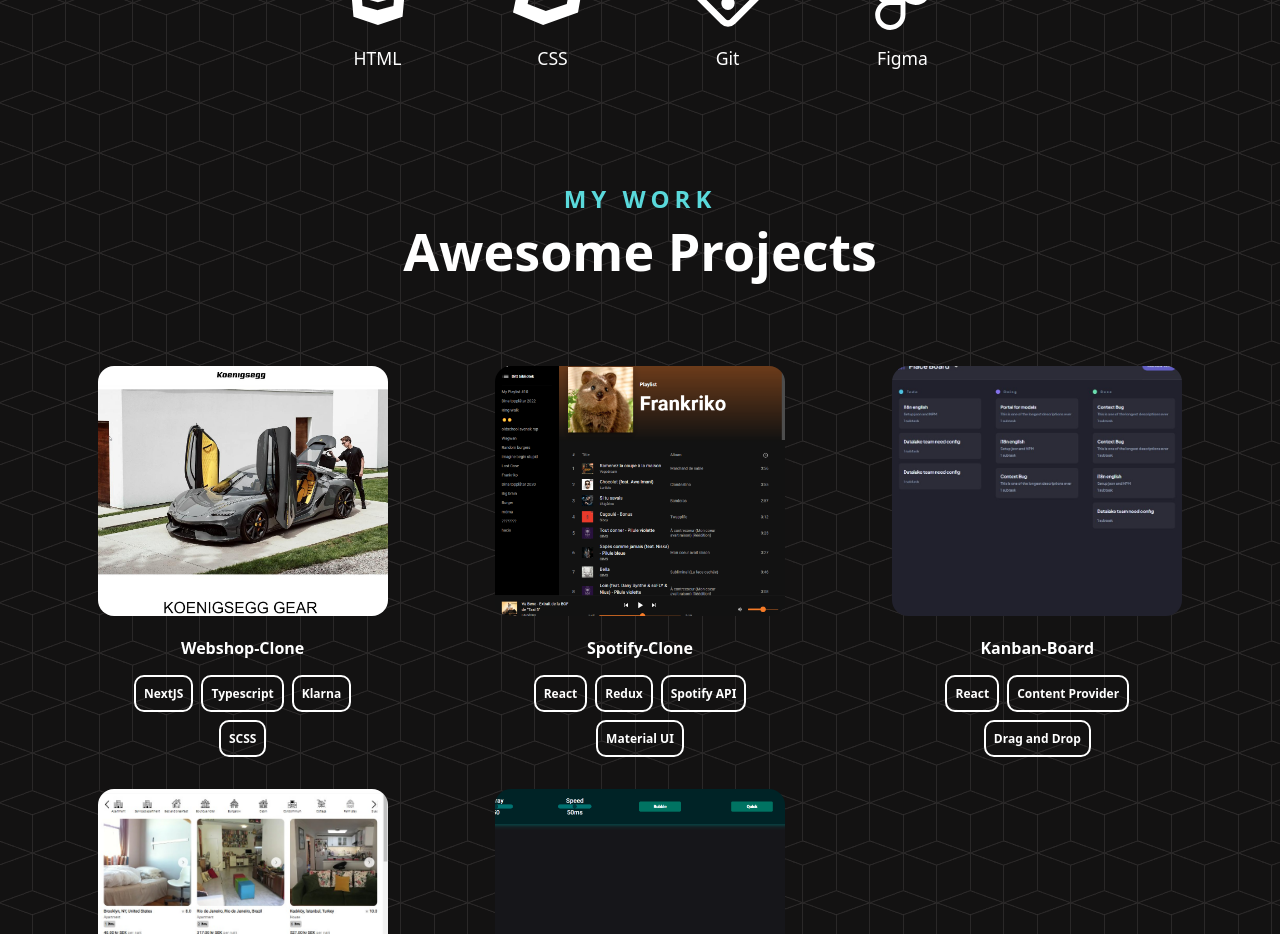
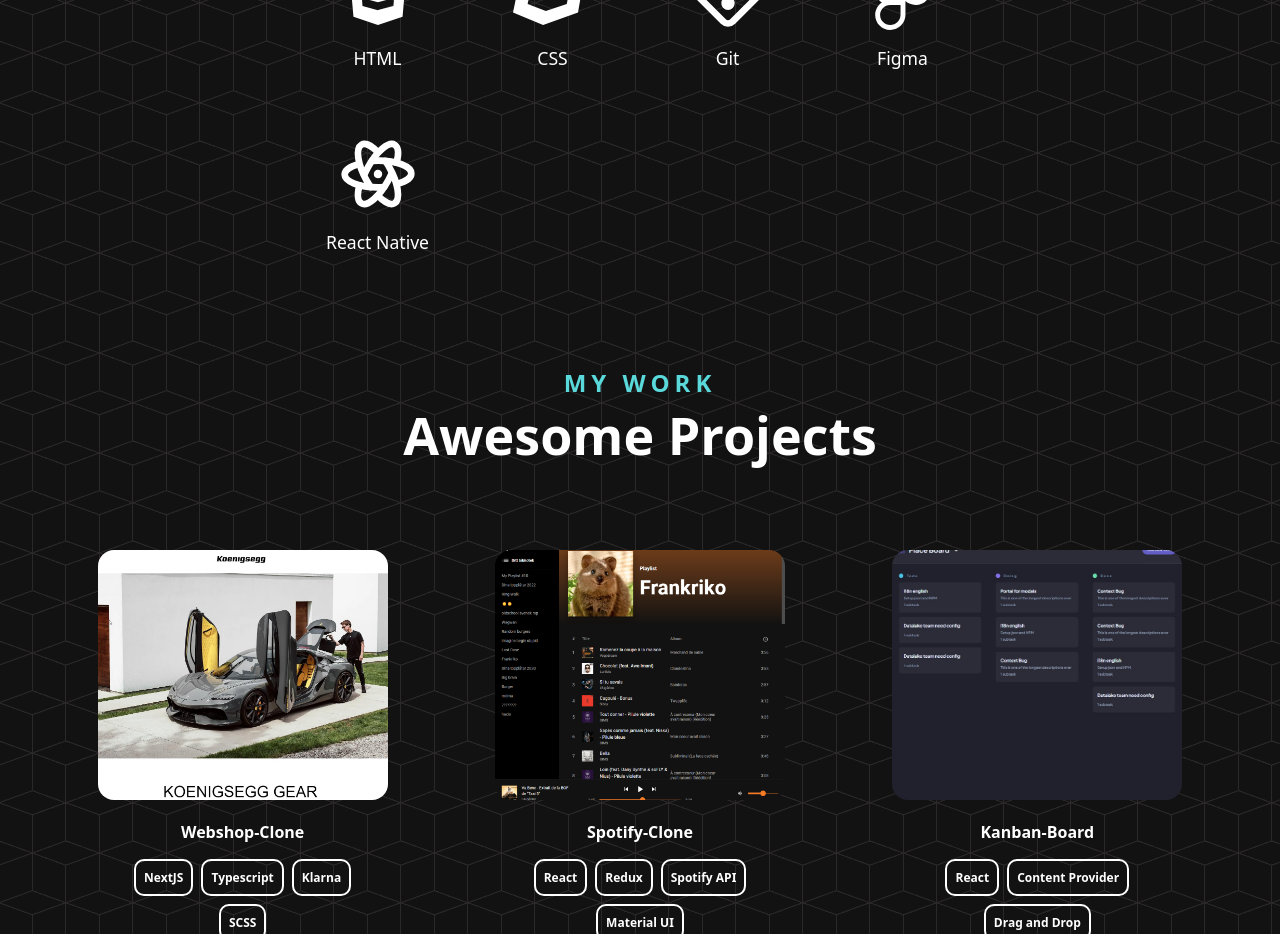
Before and after one commit to Haco11/Portfolio-React, a React (Create React App) app: page / in a window 1280 px wide. Shown: the part 1460-2394 px from the top of the page. Built offline with nearby package versions, Linux system fonts and the light colour scheme.

Commit message:
Added React Native icon to the icons list

```diff
--- a/src/data.js
+++ b/src/data.js
@@ -17,6 +17,7 @@
   TbBrandGit,
   TbBrandRedux,
   TbBrandMongodb,
+  TbBrandReactNative
 } from "react-icons/tb";
 
 import work2 from "./assets/work2.jpg";
@@ -99,6 +100,11 @@
     icon: <FaFigma />,
     title: "Figma",
   },
+  {
+    id: 13,
+    icon: <TbBrandReactNative />,
+    title: "React Native",
+  },
 ];
 
 export const bios = [
```
